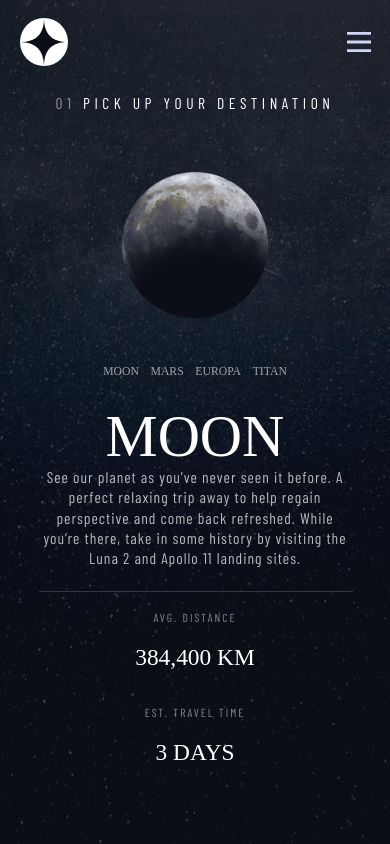
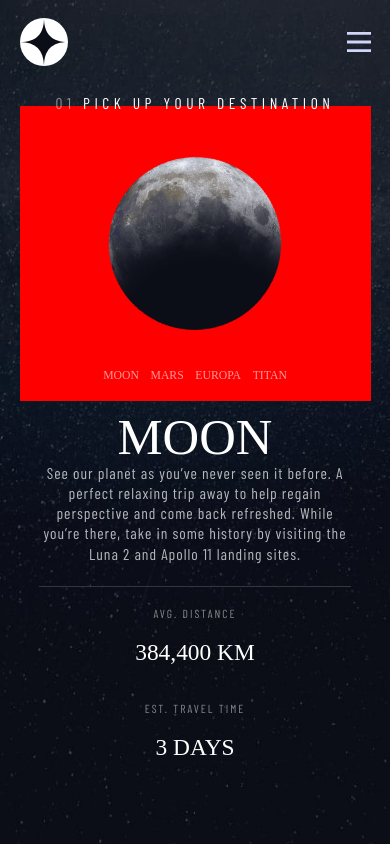
Before and after one commit to antonimatheus/Space-tourism-multi-page-website, a React (Vite) app: page /destination in a window 390 px wide. Built offline with nearby package versions, Linux system fonts and the light colour scheme; a web font is replaced by a local one.

Commit message:
updated size img destination and h1 size

```diff
--- a/src/mainContent/destination/Destination.css
+++ b/src/mainContent/destination/Destination.css
@@ -349,6 +349,7 @@
         width: 90%;
         height: 35%;
         gap: 5%;
+        background-color: red;
     }
 
     .Destination--title {
@@ -370,7 +371,7 @@
     }
 
     .Destination--img {
-        height: 55%;
+        height: 65%;
         align-items: flex-start;
     }
 
@@ -385,7 +386,7 @@
 
     .Destination--planetName h1  {
         text-align: center;
-        font-size: 15vw;
+        font-size: 13vw;
     }
 
     .NavBarDestination--container ul {
```
